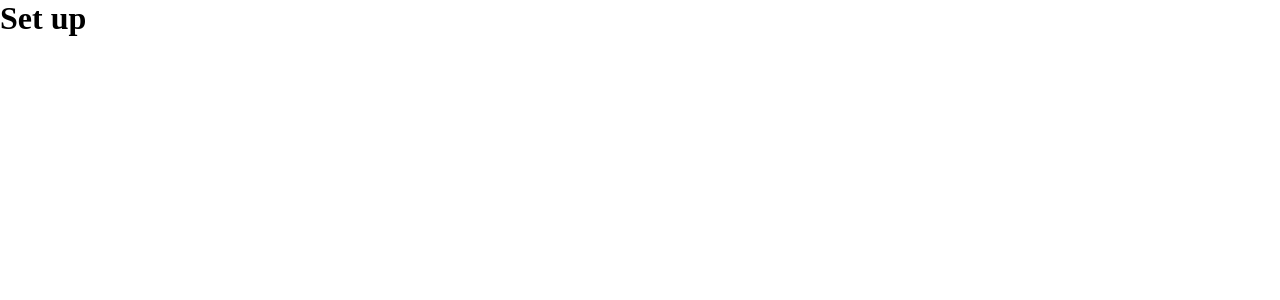
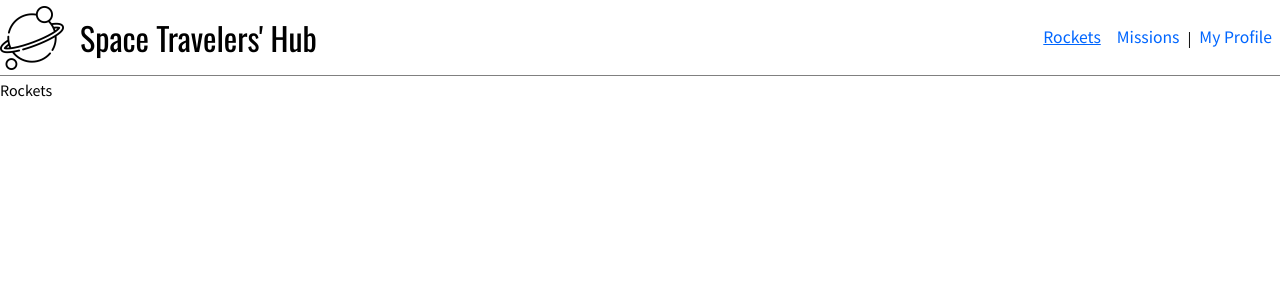
Before and after one commit to hakichris/Space-Travelers-hub-Group-project, a React (Create React App) app: page / in a window 1280 px wide. Shown: the top 300 px of the page. Built offline with nearby package versions, Linux system fonts and the light colour scheme.

Commit message:
set up navbar and router

```diff
--- a/package.json
+++ b/package.json
@@ -3,11 +3,14 @@
   "version": "0.1.0",
   "private": true,
   "dependencies": {
+    "@reduxjs/toolkit": "^1.9.3",
     "@testing-library/jest-dom": "^5.16.5",
     "@testing-library/react": "^13.4.0",
     "@testing-library/user-event": "^13.5.0",
     "react": "^18.2.0",
     "react-dom": "^18.2.0",
+    "react-redux": "^8.0.5",
+    "react-router-dom": "^6.9.0",
     "react-scripts": "5.0.1",
     "web-vitals": "^2.1.4"
   },
--- a/src/App.js
+++ b/src/App.js
@@ -1,10 +1,23 @@
 import './App.css';
+import { BrowserRouter as Router, Routes, Route } from 'react-router-dom';
+import ErrorPage from './pages/ErrorPage';
+import Missions from './pages/Missions';
+import Profile from './pages/Profile';
+import Rockets from './pages/Rockets';
+import SharedLayout from './pages/SharedLayout';
 
 function App() {
   return (
-    <div className="container">
-      <h1 className="heading">Set up</h1>
-    </div>
+    <Router>
+      <Routes>
+        <Route path="/" element={<SharedLayout />}>
+          <Route index element={<Rockets />} />
+          <Route path="missions" element={<Missions />} />
+          <Route path="profile" element={<Profile />} />
+        </Route>
+        <Route path="*" element={<ErrorPage />} />
+      </Routes>
+    </Router>
   );
 }
 
--- /dev/null
+++ b/src/components/Navbar.js
@@ -0,0 +1,48 @@
+import { NavLink } from 'react-router-dom';
+import planet from '../assets/planet.png';
+
+const Navbar = () => (
+  <nav>
+    <div className="logo-container">
+      <img src={planet} alt="logo" className="logo-img" />
+      <h1 className="nav-title">space travelers&apos; hub</h1>
+    </div>
+    <ul className="nav-links-container">
+      <li>
+        <NavLink
+          className="nav-link"
+          style={({ isActive }) => (isActive
+            ? { textDecoration: 'underline' }
+            : { textDecoration: 'none' })}
+          to="/"
+        >
+          Rockets
+        </NavLink>
+      </li>
+      <li>
+        <NavLink
+          className="nav-link"
+          style={({ isActive }) => (isActive
+            ? { textDecoration: 'underline' }
+            : { textDecoration: 'none' })}
+          to="/missions"
+        >
+          Missions
+        </NavLink>
+      </li>
+      |
+      <li>
+        <NavLink
+          className="nav-link"
+          style={({ isActive }) => (isActive
+            ? { textDecoration: 'underline' }
+            : { textDecoration: 'none' })}
+          to="/profile"
+        >
+          My Profile
+        </NavLink>
+      </li>
+    </ul>
+  </nav>
+);
+export default Navbar;
--- a/src/index.css
+++ b/src/index.css
@@ -1,3 +1,5 @@
+@import url('https://fonts.googleapis.com/css?family=Source+Sans+Pro:400|Oswald:400');
+
 *,
 ::after,
 ::before {
@@ -5,3 +7,120 @@
   margin: 0;
   box-sizing: border-box;
 }
+
+html {
+  font-size: 100%;
+} /* 16px */
+
+:root {
+  --clr-primary: #3a86ff;
+  --clr-grey: #6d6875;
+  --clr-danger: #d90429;
+
+  /* shadow */
+  --shadow-1: 0 1px 3px 0 rgb(0 0 0 / 0.1), 0 1px 2px -1px rgb(0 0 0 / 0.1);
+  --shadow-2: 0 4px 6px -1px rgb(0 0 0 / 0.1), 0 2px 4px -2px rgb(0 0 0 / 0.1);
+  --shadow-3: 0 10px 15px -3px rgb(0 0 0 / 0.1), 0 4px 6px -4px rgb(0 0 0 / 0.1);
+  --shadow-4:
+    0 20px 25px -5px rgb(0 0 0 / 0.1),
+    0 8px 10px -6px rgb(0 0 0 / 0.1);
+  --shadow-5: 0 25px 50px -12px rgb(0 0 0 / 0.25);
+  --max-width: 1280px;
+  --border-radius: 0.25rem;
+  --transition: all 0.3s ease-in-out;
+}
+
+body {
+  background: white;
+  font-family: 'Source Sans Pro', sans-serif;
+  font-weight: 400;
+  line-height: 1.75;
+  color: #000;
+}
+
+p {
+  margin-bottom: 1rem;
+}
+
+h1,
+h2,
+h3,
+h4,
+h5 {
+  margin: 3rem 0 1.38rem;
+  font-family: 'Oswald', sans-serif;
+  font-weight: 400;
+  line-height: 1.3;
+}
+
+h1 {
+  margin-top: 0;
+  font-size: 3.052rem;
+}
+
+h2 {
+  font-size: 2.441rem;
+}
+
+h3 {
+  font-size: 1.953rem;
+}
+
+h4 {
+  font-size: 1.563rem;
+}
+
+h5 {
+  font-size: 1.25rem;
+}
+
+small,
+.text_small {
+  font-size: 0.8rem;
+}
+
+main {
+  max-width: var(--max-width);
+  margin: 0 auto;
+}
+
+nav,
+.logo-container,
+.nav-links-container {
+  display: flex;
+  align-items: center;
+  justify-content: space-between;
+  flex-wrap: wrap;
+}
+
+nav {
+  border-bottom: 1pt solid grey;
+  padding-top: 0.35rem;
+  padding-bottom: 0.35rem;
+}
+
+.logo-container {
+  justify-content: center;
+}
+
+.logo-img {
+  width: 4rem;
+  height: 4rem;
+}
+
+.nav-title {
+  text-transform: capitalize;
+  font-size: 2rem;
+  margin: 0 1rem;
+}
+
+ul {
+  list-style-type: none;
+}
+
+.nav-link {
+  text-decoration: none;
+  color: rgb(0, 102, 255);
+  font-size: 1.1rem;
+  padding: 0.25rem 0.5rem;
+}
--- /dev/null
+++ b/src/pages/ErrorPage.js
@@ -0,0 +1,2 @@
+const ErrorPage = () => <div>ErrorPage</div>;
+export default ErrorPage;
--- /dev/null
+++ b/src/pages/Missions.js
@@ -0,0 +1,2 @@
+const Missions = () => <div>Missions</div>;
+export default Missions;
--- /dev/null
+++ b/src/pages/Profile.js
@@ -0,0 +1,2 @@
+const Profile = () => <div>Profile</div>;
+export default Profile;
--- /dev/null
+++ b/src/pages/Rockets.js
@@ -0,0 +1,2 @@
+const Rockets = () => <div>Rockets</div>;
+export default Rockets;
--- /dev/null
+++ b/src/pages/SharedLayout.js
@@ -0,0 +1,10 @@
+import { Outlet } from 'react-router-dom';
+import Navbar from '../components/Navbar';
+
+const SharedLayout = () => (
+  <main>
+    <Navbar />
+    <Outlet />
+  </main>
+);
+export default SharedLayout;
```
Also changed, not shown: src/assets/planet.png (added), 1 other file (tests, documents, lock files or other folders).
